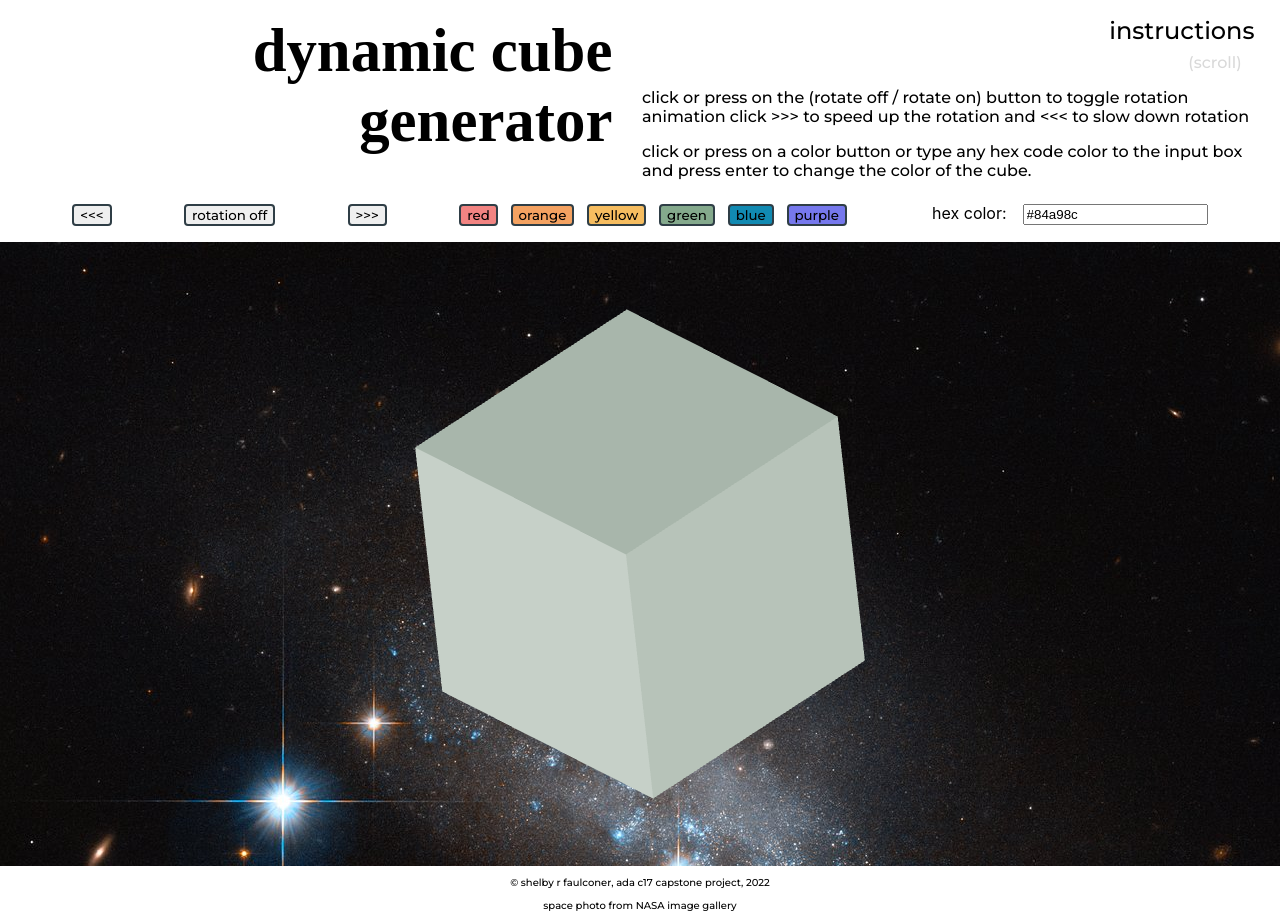
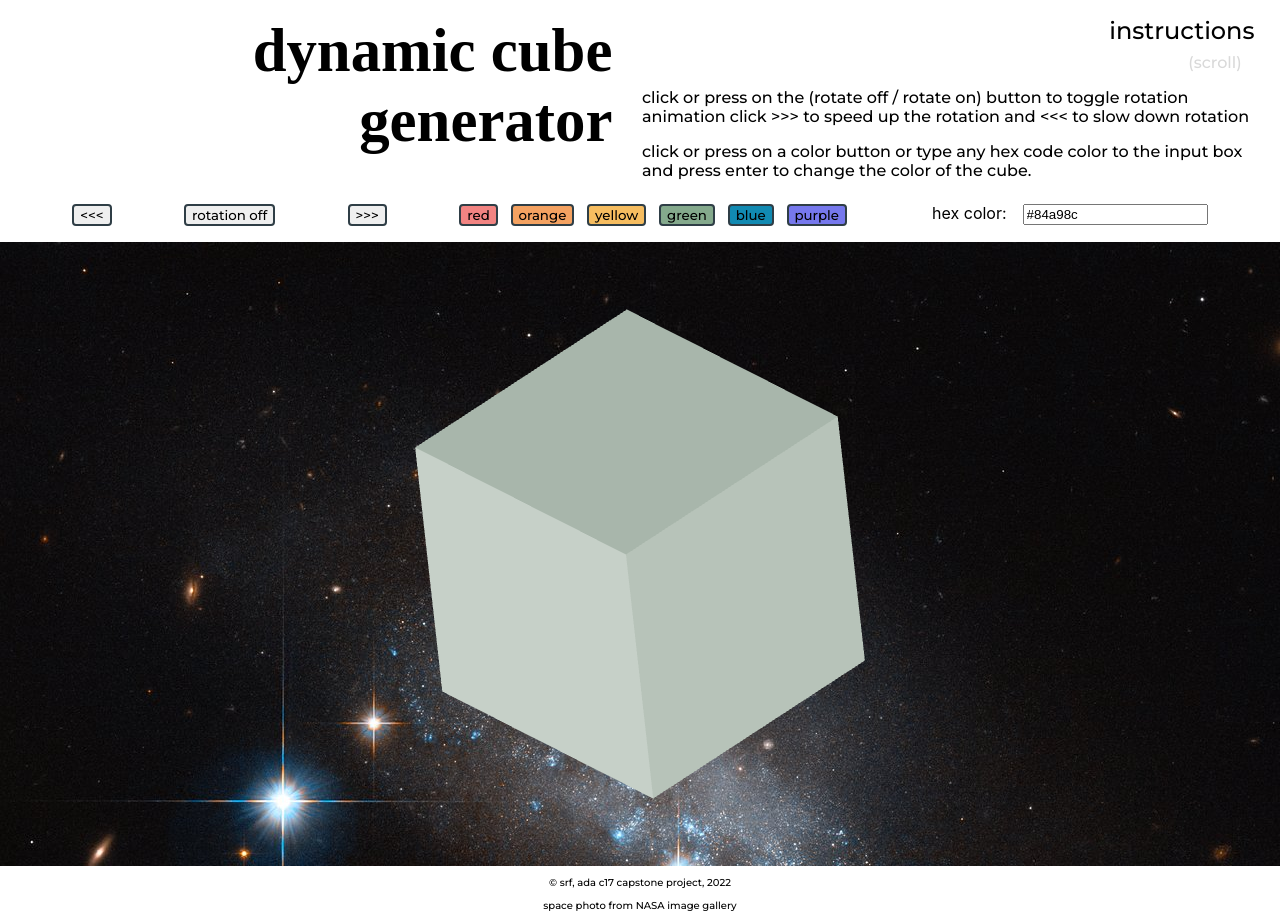
Before and after one commit to pickled-bot/dynamic-cube, a React (Create React App) app: page / in a window 1280 px wide. Built offline with nearby package versions, Linux system fonts and the light colour scheme; a web font is replaced by a local one.

Commit message:
update footer

```diff
--- a/src/App.js
+++ b/src/App.js
@@ -233,7 +233,7 @@ const App = () => {
         </Canvas>
       </div>
       <footer>
-        <p>&#169; shelby r faulconer, ada c17 capstone project, 2022</p>
+        <p>&#169; srf, ada c17 capstone project, 2022</p>
         <p>space photo from NASA image gallery</p>
       </footer>
     </div>
```
